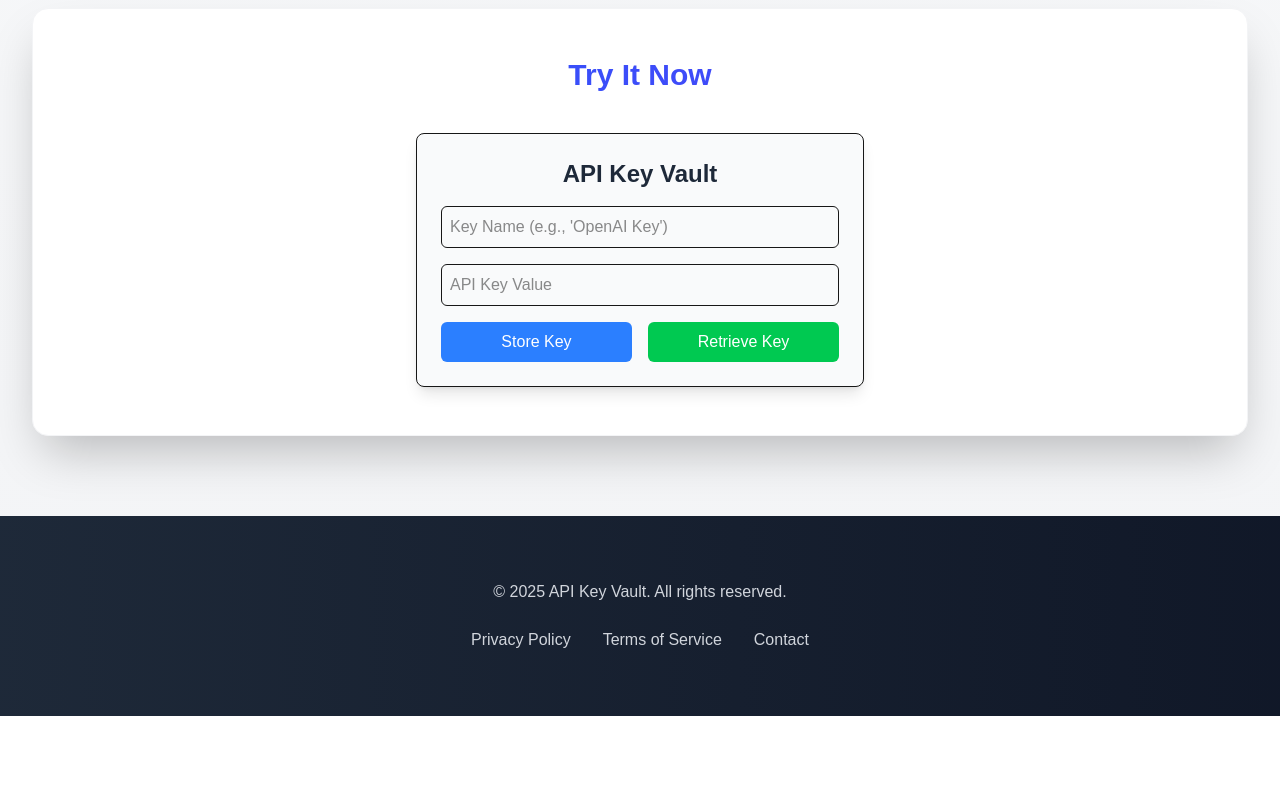
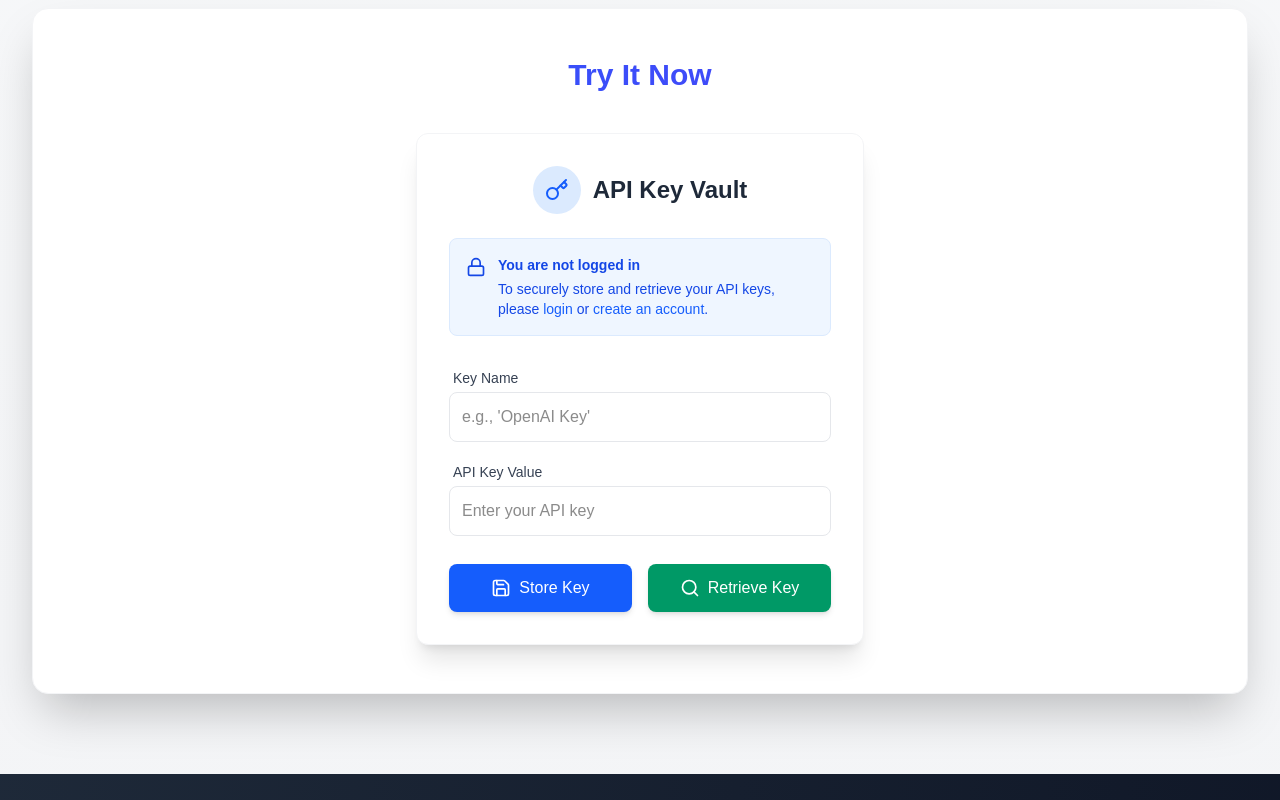
Before and after one commit to A-Shalchian/api-key-vault, a Next.js app: page / in a window 1280 px wide. Shown: the part 1080-1880 px from the top of the page. Before the commit the page ends 1796 px from the top, so only its background shows below. Built offline with nearby package versions, Linux system fonts and the light colour scheme; no server answers.

Commit message:
added notifs and a new ui to the key vault section

```diff
--- a/app/components/KeyVault.tsx
+++ b/app/components/KeyVault.tsx
@@ -2,6 +2,9 @@
 
 import { useState, useEffect } from "react";
 import { supabase } from "@/lib/supabase";
+import toast, { Toaster } from "react-hot-toast";
+import Link from "next/link";
+import { Key, Search, Save, AlertCircle, Lock } from "lucide-react";
 
 export default function KeyVault() {
   const [name, setName] = useState("");
@@ -27,6 +30,15 @@ export default function KeyVault() {
     setRetrievedKey("");
 
     if (!token) {
+      toast.error(
+        <div className="flex flex-col">
+          <span>You must be logged in to store API keys</span>
+          <Link href="/login" className="text-blue-500 hover:underline mt-1 text-sm">
+            Click here to login
+          </Link>
+        </div>,
+        { duration: 5000 }
+      );
       setMessage("You must be logged in to store API keys");
       return;
     }
@@ -59,6 +71,15 @@ export default function KeyVault() {
     setRetrievedKey("");
 
     if (!token) {
+      toast.error(
+        <div className="flex flex-col">
+          <span>You must be logged in to retrieve API keys</span>
+          <Link href="/login" className="text-blue-500 hover:underline mt-1 text-sm">
+            Click here to login
+          </Link>
+        </div>,
+        { duration: 5000 }
+      );
       setMessage("You must be logged in to retrieve API keys");
       return;
     }
@@ -83,47 +104,85 @@ export default function KeyVault() {
   };
 
   return (
-    <div className="max-w-md mx-auto mt-10 p-6 border rounded-lg shadow-lg bg-gray-50">
-      <h1 className="text-2xl font-bold mb-4 text-center text-gray-800">
+    <div className="max-w-md mx-auto mt-10 p-8 border border-gray-100 rounded-xl shadow-xl bg-white">
+      <Toaster position="top-center" toastOptions={{ className: 'text-sm font-medium' }} />
+
+      <div className="flex items-center justify-center mb-6">
+        <div className="w-12 h-12 bg-blue-100 rounded-full flex items-center justify-center mr-3">
+          <Key className="h-6 w-6 text-blue-600" />
+        </div>
+        <h1 className="text-2xl font-bold text-gray-800">
           API Key Vault
         </h1>
-      <div className="space-y-4">
+      </div>
+
+      {!token && (
+        <div className="mb-8 p-4 bg-blue-50 border border-blue-100 rounded-lg text-sm text-blue-700 flex items-start">
+          <Lock className="h-5 w-5 mr-3 mt-0.5 flex-shrink-0" />
+          <div>
+            <p className="mb-1 font-semibold">You are not logged in</p>
+            <p>To securely store and retrieve your API keys, please <Link href="/login" className="text-blue-600 font-medium hover:underline">login</Link> or <Link href="/signup" className="text-blue-600 font-medium hover:underline">create an account</Link>.</p>
+          </div>
+        </div>
+      )}
+
+      <div className="space-y-5">
+        <div className="relative">
+          <label htmlFor="keyName" className="block text-sm font-medium text-gray-700 mb-1 ml-1">Key Name</label>
           <input
+            id="keyName"
             type="text"
-          placeholder="Key Name (e.g., 'OpenAI Key')"
+            placeholder="e.g., 'OpenAI Key'"
             value={name}
             onChange={(e) => setName(e.target.value)}
-          className="w-full p-2 border rounded-md"
+            className="w-full p-3 border border-gray-200 rounded-lg focus:ring-2 focus:ring-blue-500 focus:border-blue-500 outline-none transition-all"
           />
+        </div>
+
+        <div className="relative">
+          <label htmlFor="keyValue" className="block text-sm font-medium text-gray-700 mb-1 ml-1">API Key Value</label>
           <input
+            id="keyValue"
             type="password"
-          placeholder="API Key Value"
+            placeholder="Enter your API key"
             value={apiKey}
             onChange={(e) => setApiKey(e.target.value)}
-          className="w-full p-2 border rounded-md"
+            className="w-full p-3 border border-gray-200 rounded-lg focus:ring-2 focus:ring-blue-500 focus:border-blue-500 outline-none transition-all"
           />
-        <div className="flex space-x-4">
+        </div>
+
+        <div className="flex space-x-4 pt-2">
           <button
             onClick={handleStore}
-            className="flex-1 bg-blue-500 text-white p-2 rounded-md hover:bg-blue-600 transition-colors"
+            className="flex-1 bg-blue-600 text-white py-3 px-4 rounded-lg hover:bg-blue-700 transition-all flex items-center justify-center space-x-2 shadow-md hover:shadow-lg"
           >
-            Store Key
+            <Save className="h-5 w-5" />
+            <span>Store Key</span>
           </button>
           <button
             onClick={handleRetrieve}
-            className="flex-1 bg-green-500 text-white p-2 rounded-md hover:bg-green-600 transition-colors"
+            className="flex-1 bg-emerald-600 text-white py-3 px-4 rounded-lg hover:bg-emerald-700 transition-all flex items-center justify-center space-x-2 shadow-md hover:shadow-lg"
           >
-            Retrieve Key
+            <Search className="h-5 w-5" />
+            <span>Retrieve Key</span>
           </button>
         </div>
       </div>
       {message && (
-        <p className="mt-4 text-center text-sm text-gray-600">{message}</p>
+        <div className="mt-6 flex items-center justify-center">
+          <div className="flex items-center space-x-2 text-sm font-medium px-4 py-2 rounded-lg bg-gray-50 border border-gray-200">
+            <AlertCircle className="h-4 w-4 text-gray-600" />
+            <p className="text-gray-600">{message}</p>
+          </div>
+        </div>
       )}
       {retrievedKey && (
-        <div className="mt-4 p-4 bg-gray-100 rounded-md">
+        <div className="mt-6 p-5 bg-gray-50 border border-gray-200 rounded-lg">
+          <div className="flex items-center mb-2">
+            <Key className="h-4 w-4 text-gray-700 mr-2" />
             <h3 className="font-semibold text-gray-700">Retrieved Key:</h3>
-          <p className="text-sm text-gray-900 break-all">{retrievedKey}</p>
+          </div>
+          <p className="text-sm text-gray-900 break-all bg-white p-3 rounded-md border border-gray-100">{retrievedKey}</p>
         </div>
       )}
     </div>
```
Lines whose indentation alone changed are shown as unchanged.
